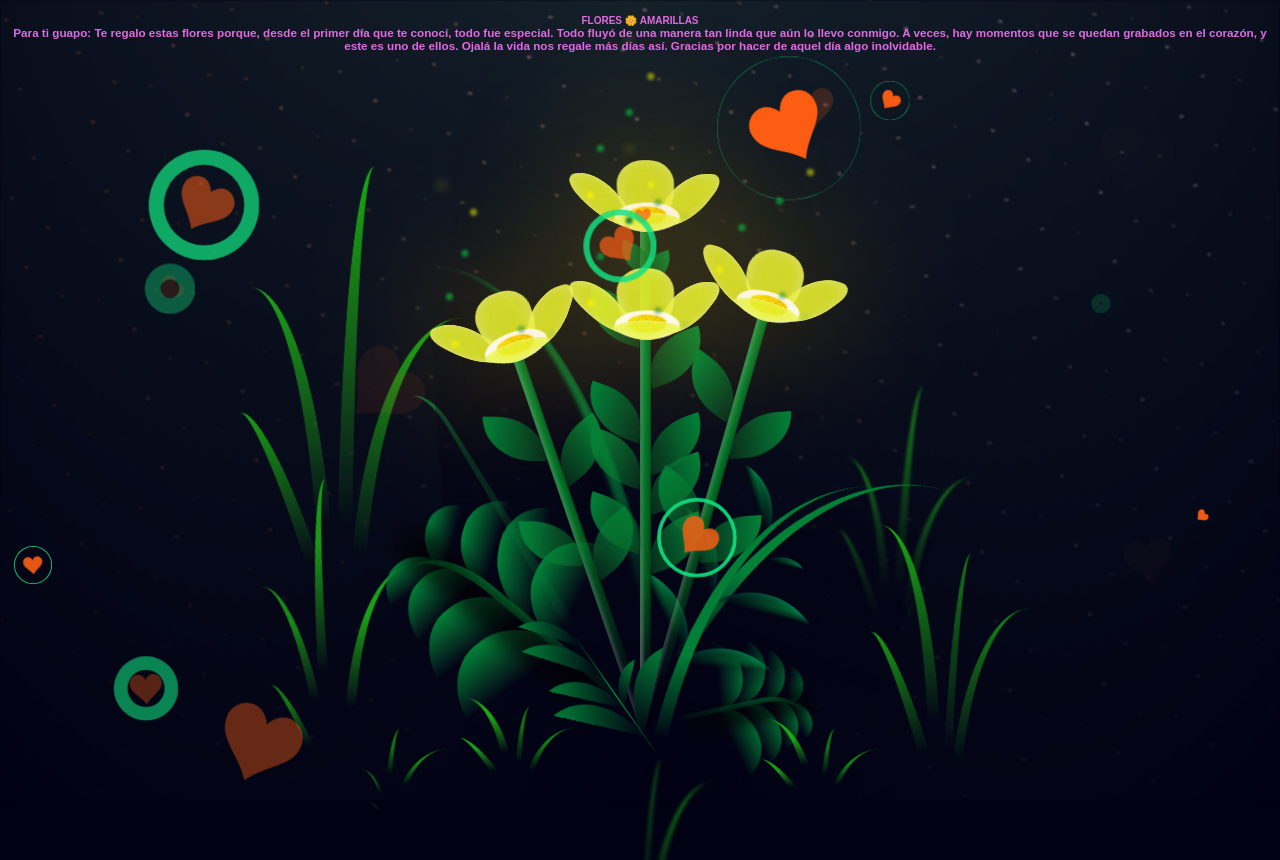
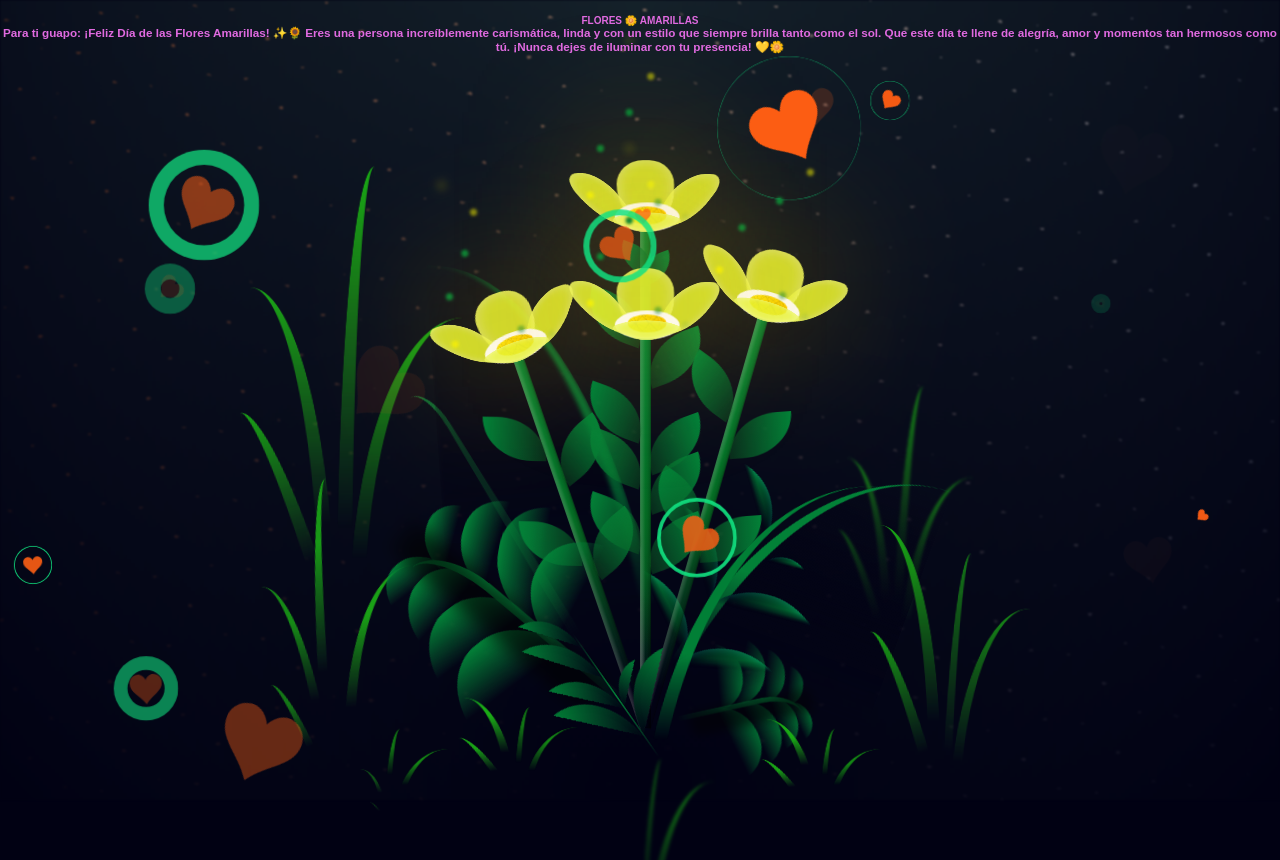
Before and after one commit to BreynerPearson/Flores-amarillas, a plain HTML site: page index.html in a window 1280 px wide. Shown: the top 860 px of the page. Drawn offline with Linux system fonts and the light colour scheme; a script that the page names is missing.

Commit message:
Update index.html

```diff
--- a/index.html
+++ b/index.html
@@ -15,7 +15,9 @@ FLORES
 <span class="yellow-flower">&#127804;</span>
 AMARILLAS
 <h3 >Para ti guapo:
-    Te regalo estas flores porque, desde el primer día que te conocí, todo fue especial. Todo fluyó de una manera tan linda que aún lo llevo conmigo. A veces, hay momentos que se quedan grabados en el corazón, y este es uno de ellos. Ojalá la vida nos regale más días así. Gracias por hacer de aquel día algo inolvidable.</h3>
+    ¡Feliz Día de las Flores Amarillas! ✨🌻
+
+Eres una persona increíblemente carismática, linda y con un estilo que siempre brilla tanto como el sol. Que este día te llene de alegría, amor y momentos tan hermosos como tú. ¡Nunca dejes de iluminar con tu presencia! 💛🌼</h3>
 </div>
 <div class="night"></div>
 <div class="flowers">
```
